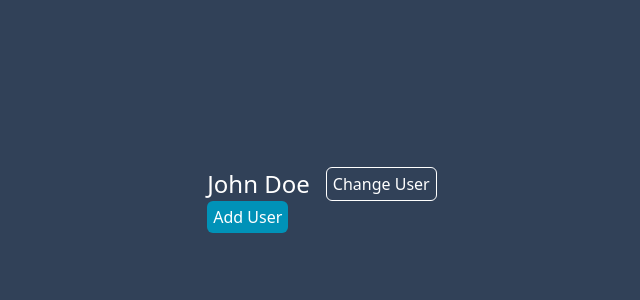
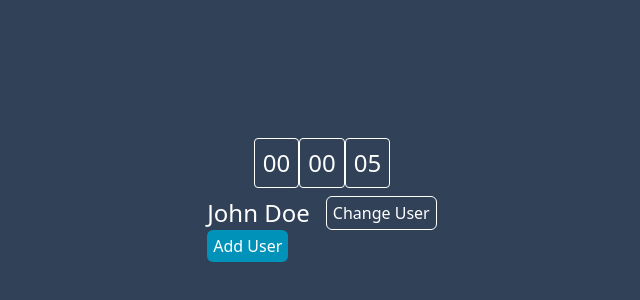
Before and after one commit to alaminsframe/react, a React (Vite) app: page / in a window 1280 px wide. Shown: the part 200-500 px from the top of the page, without its empty margins (318-958 px from the left). Built offline with nearby package versions, Linux system fonts and the light colour scheme.

Commit message:
timer using settimeout

```diff
--- a/src/App.jsx
+++ b/src/App.jsx
@@ -10,6 +10,7 @@ import Toolbar from './Exercise/ToolBar';
 import Register from './Exercise/Register';
 import Bubbling from './Exercise/Bibbling';
 import UserList from './Exercise/UserList';
+import Timer from './Exercise/Timer';
 
 function App() {
 const [student, setStudent] = useState();
@@ -17,6 +18,7 @@ const [student, setStudent] = useState();
   return (
     <div className="h-screen flex flex-col justify-center items-center text-white bg-slate-700 gap-2">
       <>
+        <Timer />
         <UserList />
         {/* <TextIput />
         <Button />
--- /dev/null
+++ b/src/Exercise/Timer.jsx
@@ -0,0 +1,35 @@
+import {useState} from 'react'
+
+const Timer = () => {
+    let [sec, setSec] = useState(0);
+    let [min, setMin] = useState(0);
+    let [hour, setHour] = useState(0);
+    setTimeout(() => {
+        setSec(++sec)
+        if(sec === 60){
+            setSec(0)
+            setMin(++min)
+            if (min === 60) {
+                setMin(0)
+                setHour(++hour)
+            }
+        }
+    }
+    , 1000);
+    let zero = "0";
+    return (
+        <div className='flex'>
+            <p className='text-2xl p-2 border rounded'>
+                {hour >= 10 ? hour : zero+hour}
+            </p>
+            <p className='text-2xl p-2 border rounded'>
+                {min >= 10 ? min : zero+min}
+            </p>
+            <p className='text-2xl p-2 border rounded'>
+                {sec >= 10 ? sec : zero+sec}
+            </p>
+        </div>
+    )
+}
+
+export default Timer
```
